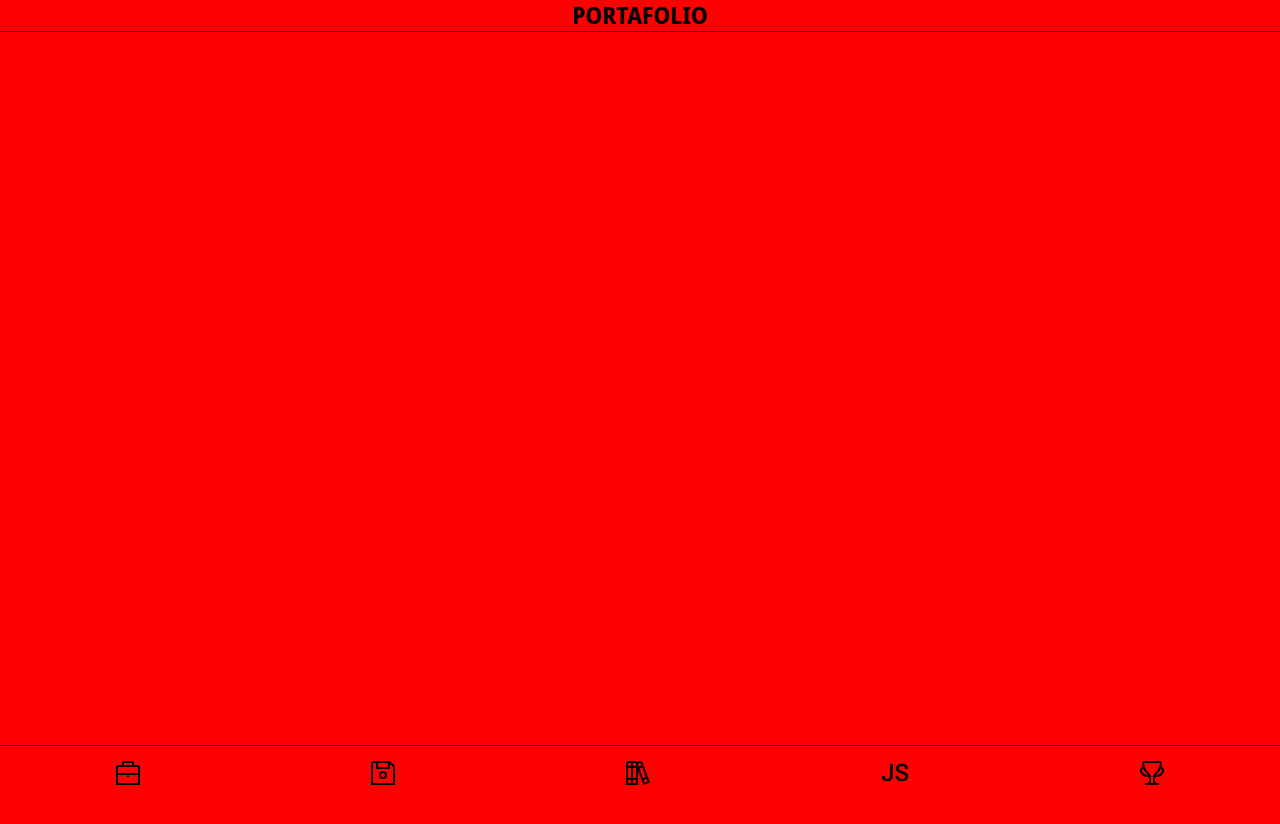
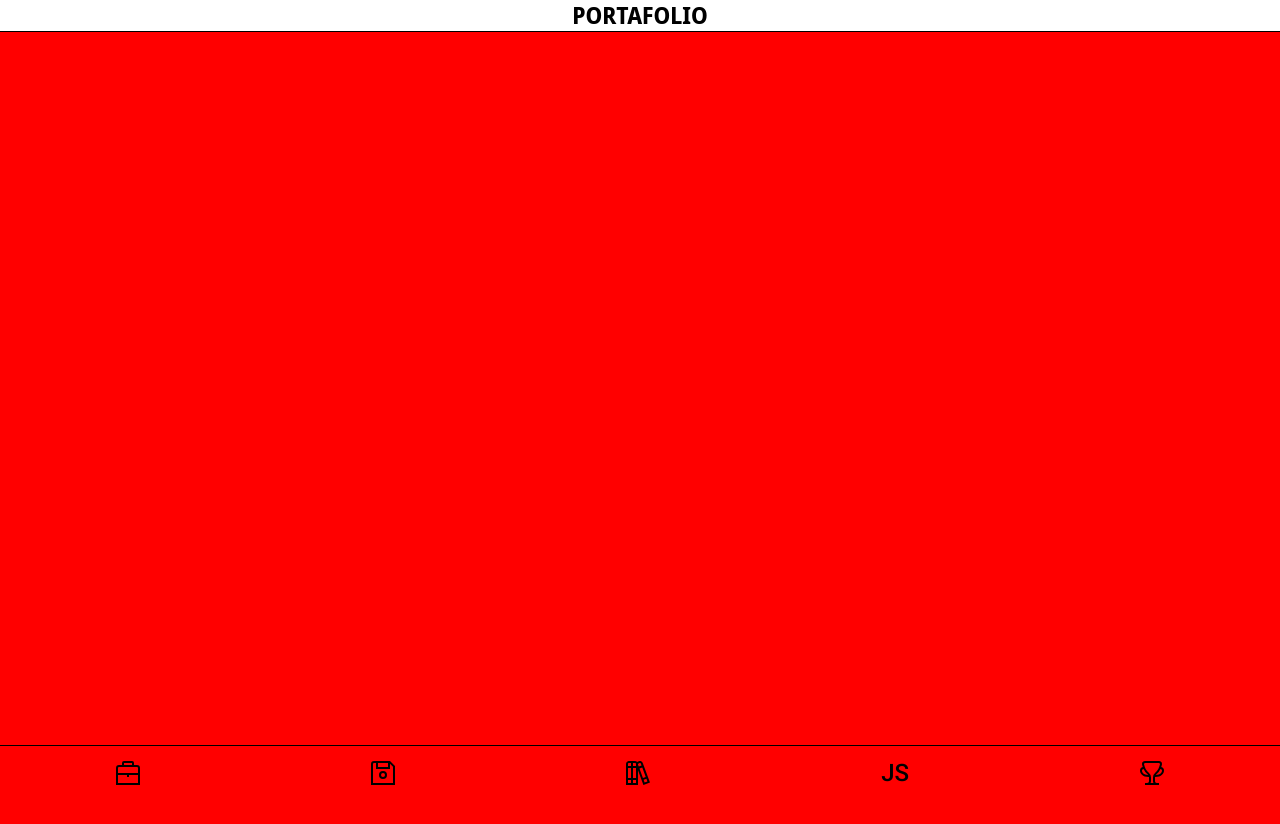
Before and after one commit to RobertMasso/robertmasso.github.io, a plain HTML site: page index.html in a window 1280 px wide. Shown: the top 824 px of the page. Drawn offline with Linux system fonts and the light colour scheme.

Commit message:
Update navbar.css

```diff
--- a/recursos/navbar.css
+++ b/recursos/navbar.css
@@ -17,6 +17,7 @@ body{
 header, nav{
 font-family: 'Noto Sans Display', sans-serif;
 /*font-family: 'Roboto', sans-serif; */
+background-color: #FFFFFF;
  }
 
 header{
```
